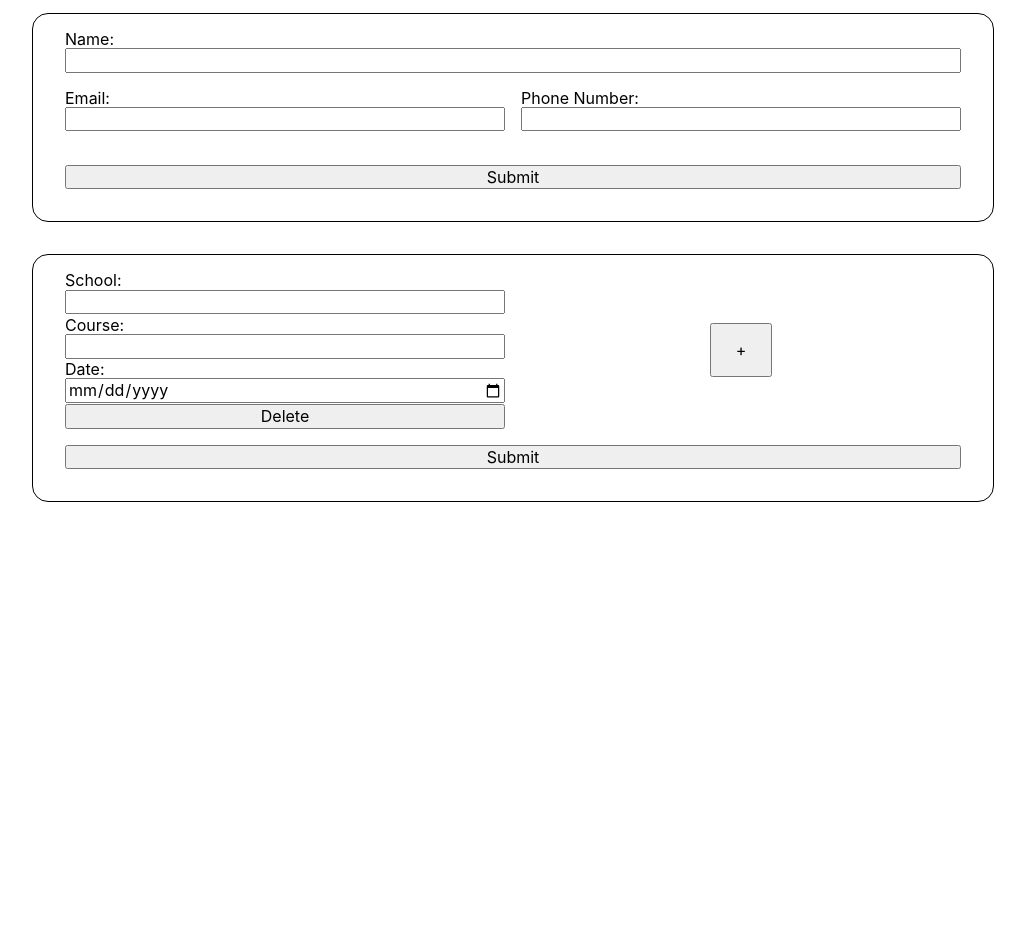
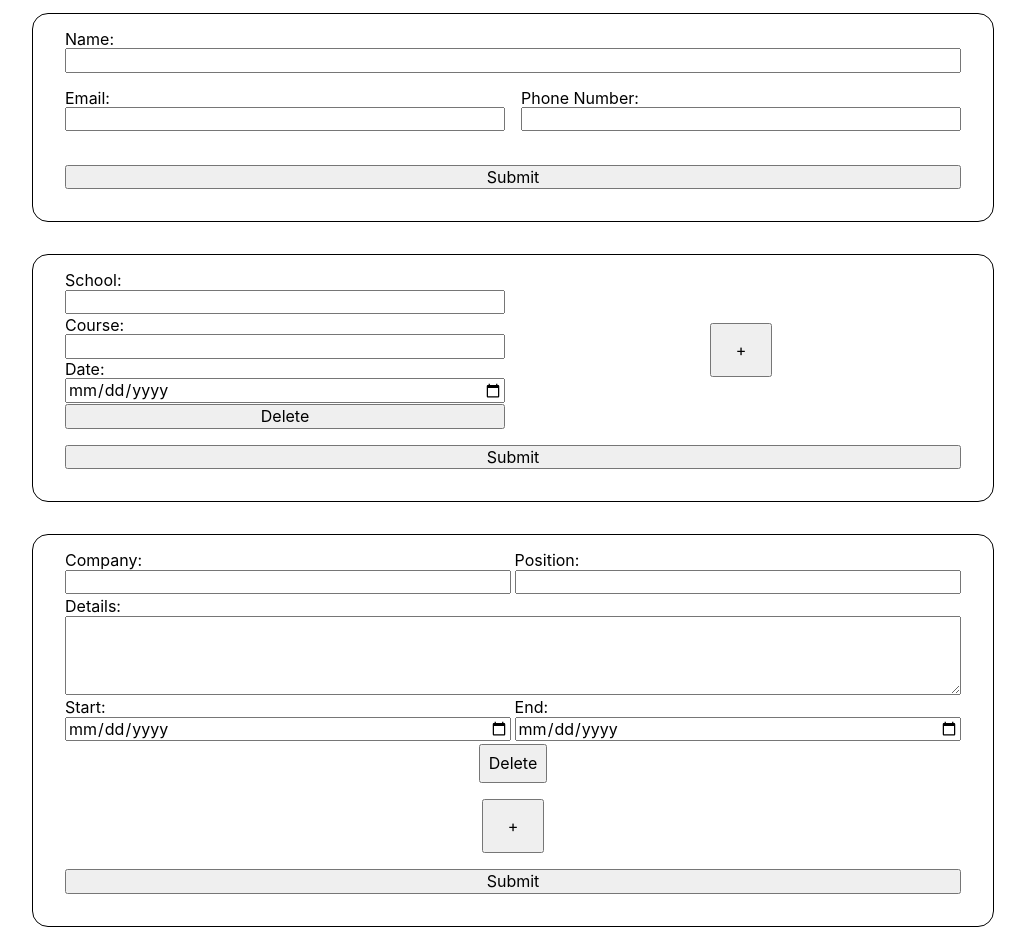
Before and after one commit to LBirkinshaw-Doyle/cv-project, a React (Create React App) app: page / in a window 1280 px wide. Shown: the whole page, without its empty margins (127-1152 px from the left). Before the commit the page ends 800 px from the top, so only its background shows below. Built offline with nearby package versions, Linux system fonts and the light colour scheme; the HTML template or start-up script is replaced by a standard one.

Commit message:
add experience section plus styling

```diff
--- /dev/null
+++ b/src/components/Experience.css
@@ -0,0 +1,6 @@
+#experience-container {
+  border: 1px solid black;
+  border-radius: 1rem;
+  padding: 1rem 2rem 2rem 2rem;
+  width: 100%;
+}
--- a/src/components/Experience.js
+++ b/src/components/Experience.js
@@ -1,4 +1,9 @@
 import React from 'react';
+
+import ExperienceDisplay from './ExperienceDisplay';
+import ExperienceEdit from './ExperienceEdit';
+
+import './Experience.css';
 
 class Experience extends React.Component {
   constructor(props) {
@@ -13,10 +18,39 @@ class Experience extends React.Component {
           end: '',
         },
       ],
+      edit: true,
     };
+    this.updateExperience = this.updateExperience.bind(this);
+    this.toggleEdit = this.toggleEdit.bind(this);
   }
+  updateExperience = (list) => {
+    this.setState({ experience: list });
+  };
+  toggleEdit = (event) => {
+    event.preventDefault();
+    this.state.edit
+      ? this.setState({ edit: false })
+      : this.setState({ edit: true });
+  };
   render() {
-    return <div></div>;
+    let display;
+    if (this.state.edit) {
+      display = (
+        <ExperienceEdit
+          experience={this.state.experience}
+          updateExperience={this.updateExperience}
+          toggleEdit={this.toggleEdit}
+        />
+      );
+    } else {
+      display = (
+        <ExperienceDisplay
+          experience={this.state.experience}
+          toggleEdit={this.toggleEdit}
+        />
+      );
+    }
+    return <div id="experience-container">{display}</div>;
   }
 }
 
--- /dev/null
+++ b/src/components/ExperienceDisplay.css
@@ -0,0 +1,17 @@
+#experience-display {
+  display: grid;
+  grid-template-columns: 2fr 2fr 5fr 1fr 1fr;
+  grid-auto-flow: row;
+  gap: 1rem;
+  justify-items: center;
+
+  position: relative;
+}
+#experience-display > h3 {
+  margin: 0;
+}
+#experience-display > button {
+  position: absolute;
+  bottom: -1.5rem;
+  right: -1.5rem;
+}
--- /dev/null
+++ b/src/components/ExperienceDisplay.js
@@ -0,0 +1,46 @@
+import React from 'react';
+
+import './ExperienceDisplay.css';
+
+class ExperienceDisplay extends React.Component {
+  constructor(props) {
+    super(props);
+    this.state = {};
+    this.handleEdit = this.handleEdit.bind(this);
+  }
+  handleEdit(event) {
+    event.preventDefault();
+    this.props.toggleEdit(event);
+  }
+  render() {
+    let display = [];
+    this.props.experience.forEach((experienceItem, index) => {
+      display.push(
+        <span key={index + experienceItem.company}>
+          {experienceItem.company}
+        </span>,
+        <span key={index + experienceItem.position}>
+          {experienceItem.position}
+        </span>,
+        <span key={index + experienceItem.details}>
+          {experienceItem.details}
+        </span>,
+        <span key={index + experienceItem.start}>{experienceItem.start}</span>,
+        <span key={index + experienceItem.end}>{experienceItem.end}</span>
+      );
+    });
+    return (
+      <div id="experience-display">
+        <h3>Company</h3>
+        <h3>Position</h3>
+        <h3>Details</h3>
+        <h3>Start</h3>
+        <h3>End</h3>
+        {display}
+        <button onClick={this.handleEdit}>Edit</button>
+      </div>
+    );
+  }
+}
+
+export default ExperienceDisplay;
--- /dev/null
+++ b/src/components/ExperienceEdit.css
@@ -0,0 +1,12 @@
+#experience-form {
+  display: flex;
+  flex-direction: column;
+  gap: 1rem;
+}
+#experience-form > button {
+  padding: 1rem 1.5rem;
+  align-self: center;
+}
+#experience-form > input {
+  grid-column: 1/3;
+}
--- /dev/null
+++ b/src/components/ExperienceEdit.js
@@ -0,0 +1,87 @@
+import React from 'react';
+
+import ExperienceEditInput from './ExperienceEditInput';
+
+import './ExperienceEdit.css';
+
+class ExperienceEdit extends React.Component {
+  constructor(props) {
+    super(props);
+    this.state = {
+      experience: this.props.experience,
+    };
+    this.handleExperienceItemChange =
+      this.handleExperienceItemChange.bind(this);
+    this.handleSubmit = this.handleSubmit.bind(this);
+    this.handleNewExperienceItem = this.handleNewExperienceItem.bind(this);
+    this.handleExperienceItemDelete =
+      this.handleExperienceItemDelete.bind(this);
+    this.updateExperience = this.updateExperience.bind(this);
+  }
+
+  handleExperienceItemChange(index, company, position, details, start, end) {
+    let experienceArray = this.state.experience.slice();
+    experienceArray[index] = {
+      company: company,
+      position: position,
+      details: details,
+      start: start,
+      end: end,
+    };
+    this.setState({ experience: experienceArray });
+  }
+  handleNewExperienceItem(event) {
+    event.preventDefault();
+    const newIndex = this.state.experience.length;
+    let experienceArray = this.state.experience.slice();
+    experienceArray[newIndex] = {
+      company: '',
+      position: '',
+      details: '',
+      start: '',
+      end: '',
+    };
+    this.setState({ experience: experienceArray }, this.updateExperience);
+  }
+  handleExperienceItemDelete(index) {
+    let experienceArray = this.state.experience.slice();
+    experienceArray.splice(index, 1);
+    this.setState({ experience: experienceArray }, this.updateExperience);
+  }
+  handleSubmit(event) {
+    event.preventDefault();
+    if (this.state.experience[0] !== undefined) this.updateExperience();
+    this.props.toggleEdit(event);
+  }
+
+  updateExperience = () => {
+    this.props.updateExperience(this.state.experience);
+  };
+  render() {
+    let display = [];
+    this.props.experience.forEach((experienceItem, index) => {
+      display.push(
+        <ExperienceEditInput
+          company={experienceItem.company}
+          position={experienceItem.position}
+          details={experienceItem.details}
+          start={experienceItem.start}
+          end={experienceItem.end}
+          index={index}
+          key={experienceItem.company + experienceItem.position + index}
+          handleChange={this.handleExperienceItemChange}
+          handleDelete={this.handleExperienceItemDelete}
+        />
+      );
+    });
+    return (
+      <form id="experience-form" onSubmit={this.handleSubmit}>
+        {display}
+        <button onClick={this.handleNewExperienceItem}>+</button>
+        <input type="submit" value="Submit" />
+      </form>
+    );
+  }
+}
+
+export default ExperienceEdit;
--- /dev/null
+++ b/src/components/ExperienceEditInput.css
@@ -0,0 +1,18 @@
+#experience-item {
+  display: grid;
+  grid-template-columns: 1fr 1fr;
+  grid-template-rows: min-content min-content min-content min-content;
+  gap: 0.2rem;
+}
+#experience-item > label {
+  display: flex;
+  flex-direction: column;
+}
+#experience-item > label:nth-of-type(3) {
+  grid-column: 1/3;
+}
+#experience-item > button {
+  grid-column: 1/3;
+  padding: 0.5rem;
+  justify-self: center;
+}
--- /dev/null
+++ b/src/components/ExperienceEditInput.js
@@ -0,0 +1,103 @@
+import React from 'react';
+
+import './ExperienceEditInput.css';
+
+class ExperienceEditInput extends React.Component {
+  constructor(props) {
+    super(props);
+    this.state = {
+      companyValue: this.props.company,
+      positionValue: this.props.position,
+      detailsValue: this.props.detils,
+      startValue: this.props.start,
+      endValue: this.props.end,
+    };
+    this.handleCompanyChange = this.handleCompanyChange.bind(this);
+    this.handlePositionChange = this.handlePositionChange.bind(this);
+    this.handleDetailsChange = this.handleDetailsChange.bind(this);
+    this.handleStartChange = this.handleStartChange.bind(this);
+    this.handleEndChange = this.handleEndChange.bind(this);
+    this.handleDeleteEvent = this.handleDeleteEvent.bind(this);
+  }
+  componentDidUpdate(prevProps, prevState) {
+    if (this.state !== prevState) {
+      this.props.handleChange(
+        this.props.index,
+        this.state.companyValue,
+        this.state.positionValue,
+        this.state.detailsValue,
+        this.state.startValue,
+        this.state.endValue
+      );
+    }
+  }
+  handleCompanyChange(event) {
+    this.setState({ companyValue: event.target.value });
+  }
+  handlePositionChange(event) {
+    this.setState({ positionValue: event.target.value });
+  }
+  handleDetailsChange(event) {
+    this.setState({ detailsValue: event.target.value });
+  }
+  handleStartChange(event) {
+    this.setState({ startValue: event.target.value });
+  }
+  handleEndChange(event) {
+    this.setState({ endValue: event.target.value });
+  }
+  handleDeleteEvent(event) {
+    event.preventDefault();
+    this.props.handleDelete(this.props.index);
+  }
+  render() {
+    return (
+      <div id="experience-item">
+        <label>
+          Company:
+          <input
+            type="text"
+            value={this.state.companyValue}
+            onChange={this.handleCompanyChange}
+          />
+        </label>
+        <label>
+          Position:
+          <input
+            type="text"
+            value={this.state.positionValue}
+            onChange={this.handlePositionChange}
+          />
+        </label>
+        <label>
+          Details:
+          <textarea
+            rows={4}
+            cols={50}
+            value={this.state.detailsValue}
+            onChange={this.handleDetailsChange}
+          />
+        </label>
+        <label>
+          Start:
+          <input
+            type="date"
+            value={this.state.startValue}
+            onChange={this.handleStartChange}
+          />
+        </label>
+        <label>
+          End:
+          <input
+            type="date"
+            value={this.state.endValue}
+            onChange={this.handleEndChange}
+          />
+        </label>
+        <button onClick={this.handleDeleteEvent}>Delete</button>
+      </div>
+    );
+  }
+}
+
+export default ExperienceEditInput;
```
